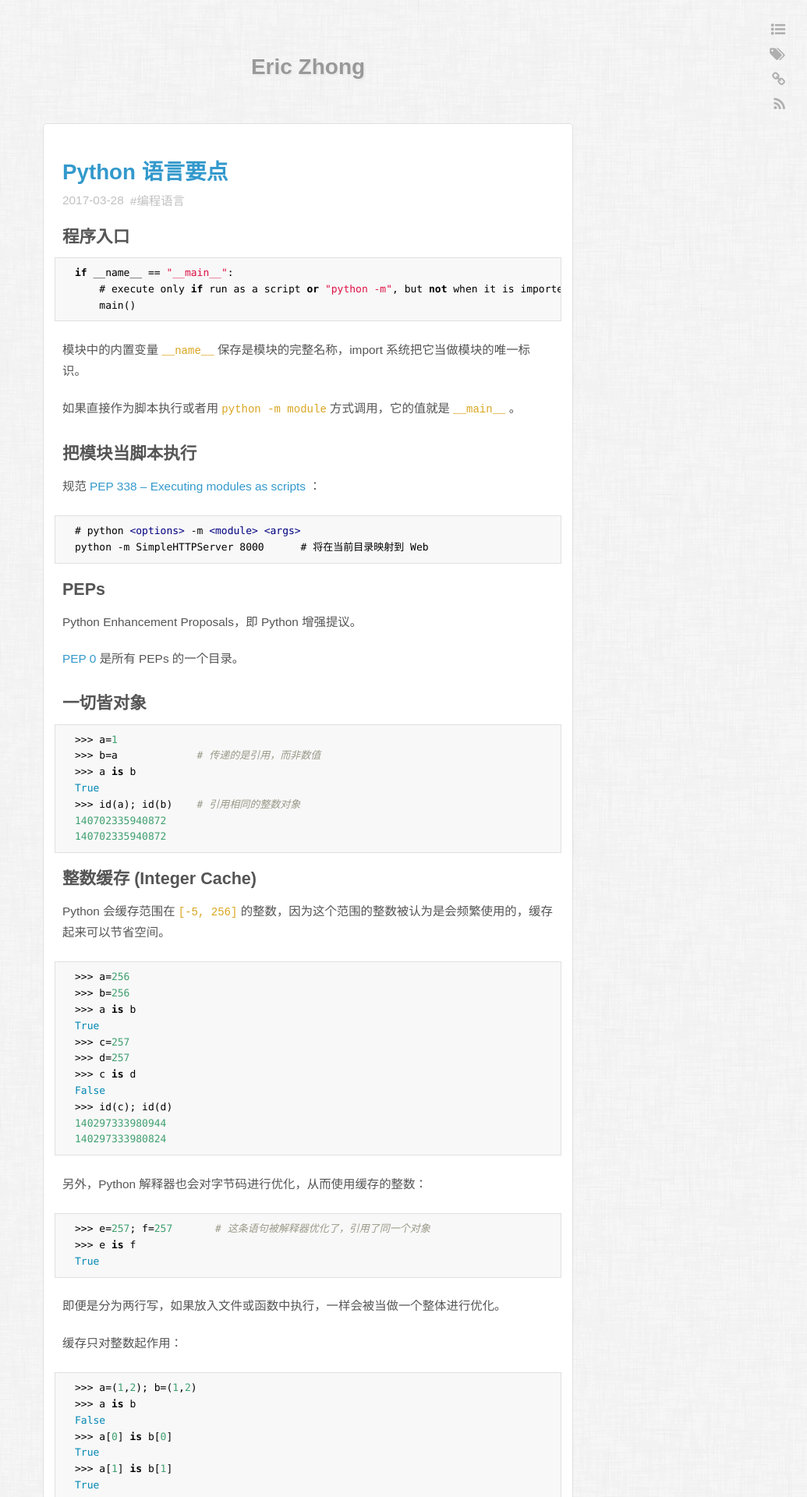
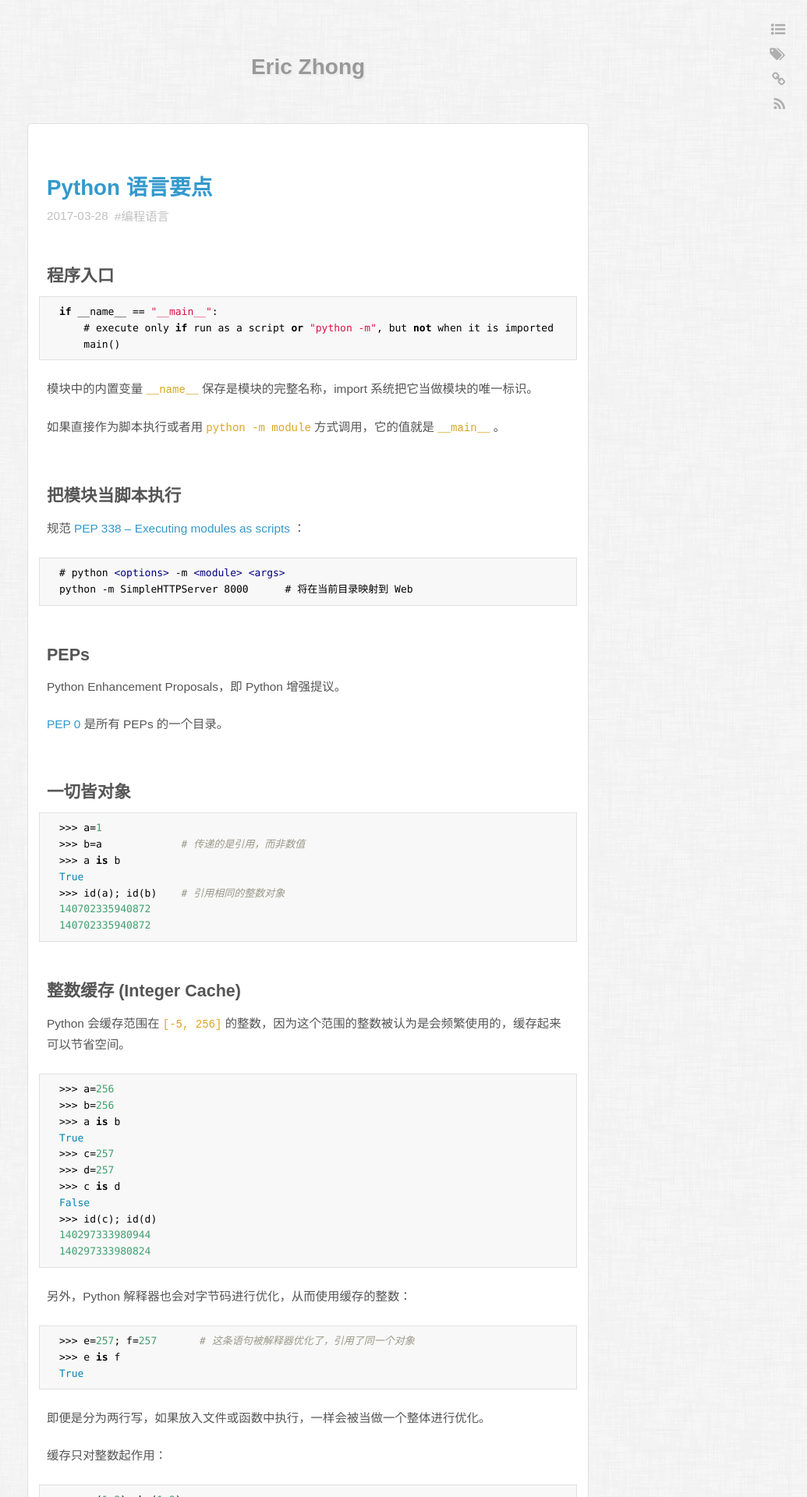
Before and after one commit to ericzhong/ericzhong.github.io, a Jekyll site: the page built from index.html, in a window 1280 px wide. Shown: the top 1920 px of the page at 78% size, without its empty margins (245-1280 px from the left). Built offline with Jekyll 4.4.1, drawn with Linux system fonts in a browser that asks for light colours; Markdown is read by kramdown in place of the engine named in the settings.

Commit message:
change css

```diff
--- a/assets/themes/sext-v/css/style.css
+++ b/assets/themes/sext-v/css/style.css
@@ -13,25 +13,25 @@
 
 * h1 {
   font-size: 2.0em;
-  margin-top: 30px;
+  margin-top: 50px;
   margin-bottom: 10px;
 }
 
 * h2 {
   font-size: 1.8em;
-  margin-top: 30px;
+  margin-top: 50px;
   margin-bottom: 10px;
 }
 
 * h3 {
   font-size: 1.6em;
-  margin-top: 20px;
+  margin-top: 50px;
   margin-bottom: 5px;
 }
 
 * h4 {
   font-size: 1.4em;
-  margin-top: 20px;
+  margin-top: 50px;
   margin-bottom: 5px;
 }
 
@@ -116,7 +116,7 @@ nav {
     color: #333333; }
 
 #content {
-  width: 680px;
+  width: 720px;
   margin: 0 auto;
   font-size: 1.1em;
   line-height: 1.7em; }
```
